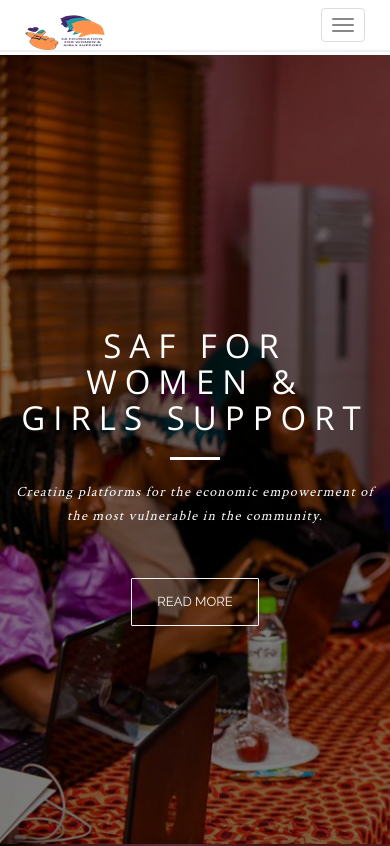
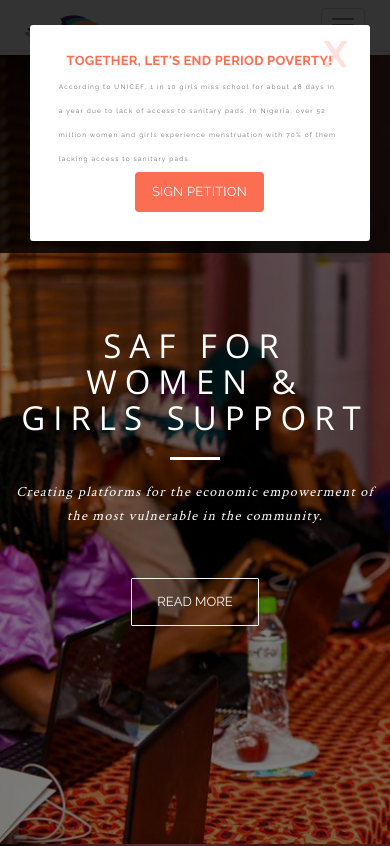
Before and after one commit to amralee/safwgs.com, a plain HTML site: page index.html in a window 390 px wide. Shown: the top 846 px of the page. Drawn offline with nearby package versions, Linux system fonts and the light colour scheme; some packages are replaced by stand-ins of ours; files whose address does not match are found by name.

Commit message:
Amrah's disturbance fixed

```diff
--- a/assets/css/style.css
+++ b/assets/css/style.css
@@ -1354,6 +1354,127 @@ ul.caption-slides li {
 /***********************************************************************************************/
 
 
+/* =Modal Class*/
+
+
+/***********************************************************************************************/
+
+#css-modal {
+    bottom: 0;
+    height: 100%;
+    left: 0;
+    pointer-events: none;
+    position: fixed;
+    right: 0;
+    text-align: center;
+    top: 0;
+    white-space: nowrap;
+    z-index: 10000000;
+}
+
+#css-modal h2 {
+    color: #fc6e51;
+    font-size: 2em;
+    letter-spacing: 0.02em;
+    padding: 0;
+    margin-bottom: 0.5em;
+    margin-top: 0;
+}
+
+#css-modal .css-modal-check {
+    display: none;
+    pointer-events: auto;
+}
+
+#css-modal .css-modal-check:checked~.css-modal {
+    opacity: 1;
+    pointer-events: auto;
+}
+
+#css-modal .css-modal {
+    background: #fff;
+    border-radius: 3px;
+    display: inline-block;
+    max-width: 550px;
+    opacity: 0;
+    padding: 2.25em;
+    pointer-events: none;
+    position: relative;
+    text-align: center;
+    vertical-align: middle;
+    white-space: normal;
+    z-index: 1;
+}
+
+#css-modal .css-modal p {
+    text-align: left;
+}
+
+#css-modal .css-modal .close {
+    position: absolute;
+    right: 1em;
+    top: 0.5em;
+}
+
+#css-modal .css-modal .css-modal-btn button {
+    font-weight: 700;
+    letter-spacing: 0.05em;
+    margin-top: 1em;
+}
+
+#css-modal .css-modal-check:checked~#overlay {
+    opacity: 0.8;
+    pointer-events: auto;
+}
+
+#css-modal #overlay {
+    background: #000;
+    bottom: 0;
+    left: 0;
+    opacity: 0;
+    position: absolute;
+    right: 0;
+    top: 0;
+    transition: opacity 0.8s;
+}
+
+#css-modal:before {
+    content: "";
+    display: inline-block;
+    height: 100%;
+    vertical-align: middle;
+}
+
+.close:after {
+    color: #fc6e51;
+    content: "\0058";
+    float: right;
+    font-size: 1.75em;
+}
+
+#css-modal .btn-primary {
+    color: #fff;
+    background-color: #fc6e51;
+}
+
+#css-modal .btn-primary:hover {
+    background-color: #af2003;
+}
+
+#css-modal .btn {
+    background-image: none;
+    border: 1px solid transparent;
+    border-radius: 4px;
+    cursor: pointer;
+    font-size: 1em;
+    padding: 0.75em 1.25em;
+    text-align: center;
+}
+
+
+/***********************************************************************************************/
+
+
 /* =Donate*/
 
 
@@ -1361,23 +1482,12 @@ ul.caption-slides li {
 
 .donatetous {
     background-image: url(../images/sanitary.jpg);
-    height: 80vh;
+    height: 100vh;
 }
 
 .donate {
-    padding-top: 40px;
+    padding-top: 70px;
     padding-left: 300px;
-}
-
-@media screen and (max-width: 640px) {
-    .donatetous {
-        height: 120vh;
-    }
-    .donate {
-        padding-left: 50px;
-        padding-right: 50px;
-        padding-bottom: 30px;
-    }
 }
 
 
@@ -2193,6 +2303,33 @@ textarea.form-control {
     .breadcrumb {
         text-align: center;
     }
+    .donatetous {
+        height: 160vh;
+    }
+    .donate {
+        padding-left: 50px;
+        padding-right: 50px;
+        padding-bottom: 50px;
+    }
+    #css-modal {
+        padding-top: 25px;
+        padding-bottom: 25px;
+        padding-left: 25px;
+        padding-right: 25px;
+        width: 100vw;
+        height: 50vh;
+    }
+    #css-modal h2 {
+        font-size: 1.5em;
+    }
+    #css-modal .css-modal p {
+        font-size: 0.8em;
+    }
+    #css-modal .css-modal .css-modal-btn button {
+        font-weight: 600;
+        letter-spacing: 0.03em;
+        margin-top: 0.3em;
+    }
 }
 
 @media screen and (max-width: 768px) {
@@ -2246,6 +2383,52 @@ textarea.form-control {
     .about-me h4 a {
         margin-bottom: 30px;
     }
+    .donatetous {
+        height: 200vh;
+    }
+    .donate {
+        padding-left: 50px;
+        padding-right: 50px;
+        padding-bottom: 50px;
+    }
+    #css-modal {
+        padding-top: 25px;
+        padding-bottom: 25px;
+        padding-left: 25px;
+        padding-right: 25px;
+        width: 100vw;
+        height: 30vh;
+    }
+    #css-modal h2 {
+        font-size: 1em;
+    }
+    #css-modal .css-modal p {
+        font-size: 0.5em;
+    }
+    #css-modal .css-modal .css-modal-btn button {
+        font-weight: 400;
+        letter-spacing: 0.02em;
+        margin-top: 0.08em;
+    }
+    #css-modal {
+        padding-top: 25px;
+        padding-bottom: 25px;
+        padding-left: 25px;
+        padding-right: 25px;
+        width: 100vw;
+        height: 30vh;
+    }
+    #css-modal h2 {
+        font-size: 1em;
+    }
+    #css-modal .css-modal p {
+        font-size: 0.5em;
+    }
+    #css-modal .css-modal .css-modal-btn button {
+        font-weight: 400;
+        letter-spacing: 0.02em;
+        margin-top: 0.08em;
+    }
 }
 
 @media screen and (max-width: 640px) {
@@ -2285,6 +2468,33 @@ textarea.form-control {
     .client img {
         width: 100% !important;
     }
+    .donatetous {
+        height: 200vh;
+    }
+    .donate {
+        padding-left: 50px;
+        padding-right: 50px;
+        padding-bottom: 50px;
+    }
+    #css-modal {
+        padding-top: 25px;
+        padding-bottom: 25px;
+        padding-left: 25px;
+        padding-right: 25px;
+        width: 100vw;
+        height: 30vh;
+    }
+    #css-modal h2 {
+        font-size: 1em;
+    }
+    #css-modal .css-modal p {
+        font-size: 0.5em;
+    }
+    #css-modal .css-modal .css-modal-btn button {
+        font-weight: 400;
+        letter-spacing: 0.02em;
+        margin-top: 0.08em;
+    }
 }
 
 @media screen and (max-width: 480px) {
--- a/index.html
+++ b/index.html
@@ -95,7 +95,19 @@
         </nav>
     </header>
     <!-- End Navbar -->
-
+    <div id="css-modal">
+        <input id="modal" class="css-modal-check" type="checkbox" checked />
+        <div class="css-modal">
+            <label for="modal" class="close"></label>
+            <h2>Together, Let's End Period Poverty!</h2>
+            <p>According to UNICEF, 1 in 10 girls miss school for about 48 days in a year due to lack of access to sanitary pads. In Nigeria, over 52 million women and girls experience menstruation with 70% of them lacking access to sanitary pads.
+            </p>
+            <div class="css-modal-btn">
+                <a href="https://www.change.org/p/together-let-s-end-period-poverty?recruiter=1262476727&recruited_by_id=7e662c30-c3a8-11ec-bd74-7bf7968d3e34&utm_source=share_petition&utm_campaign=share_petition&utm_medium=twitter" title="Sign Petition"><button class="btn btn-primary btn-md">Sign Petition</button></a>
+            </div>
+        </div>
+        <div id="overlay"></div>
+    </div>
     <div id="wrapper">
 
         <!-- Hero
@@ -436,8 +448,13 @@
                     <hr>
                     <p>We are helping women and girls struggling to pay for basic sanitary products in underserved communities.</p>
                     <br>
-                    <p>Gift someone a safer period by donating sanitary pads. If you can’t help a hundred women, just help one with 1000 Naira.</p> <br>
-                    <a href="https://barter.me/padsforundersevedwomenandgirls" class="btn btn-sm btn-dark" data-text="Return Home"><span>Donate</span></a>
+                    <p>Gift someone a safer period by donating sanitary pads. If you can’t help a hundred women, just help one with 1000 Naira.</p>
+                    <br>
+                    <h4>For Direct Transfer</h4>
+                    <hr>
+                    <p>SAF FOR WOMEN AND GIRLS SUPPORT <br> 0699643693 <br> GUARANTEE TRUST BANK</p> <br>
+                    <h4>OR</h4> <br>
+                    <a href="https://barter.me/padsforundersevedwomenandgirls" class="btn btn-sm btn-dark" data-text="Donate by Barter"><span>Donate by Barter</span></a>
                 </div>
             </div>
         </section>
```
